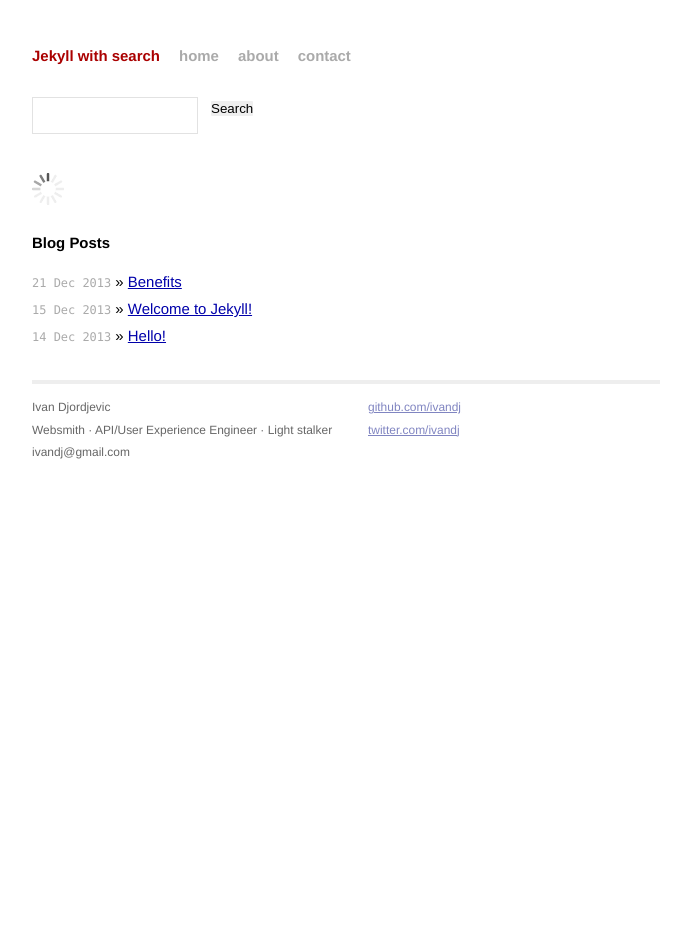
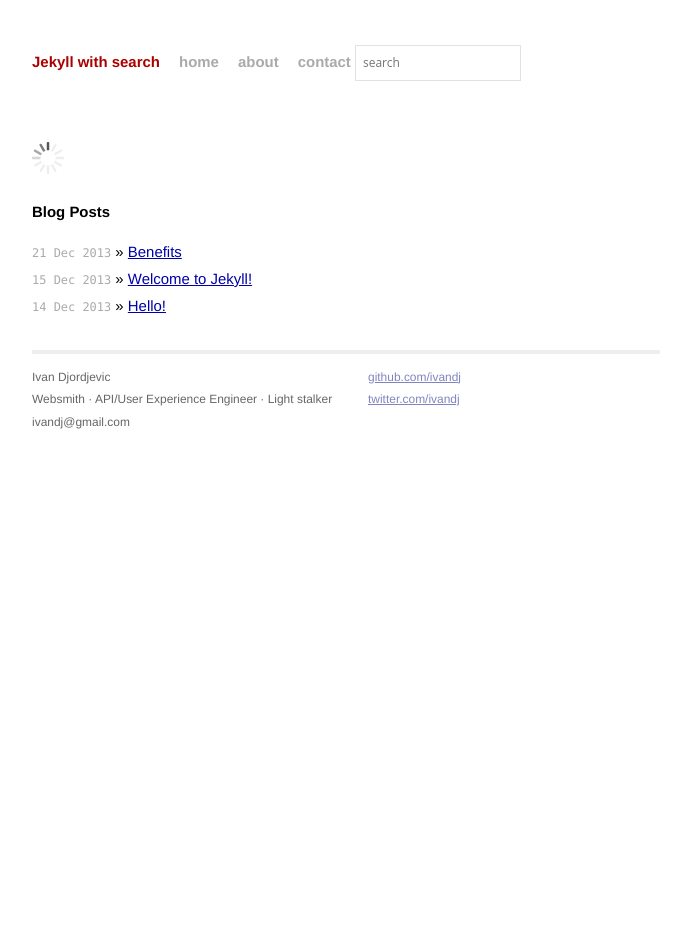
Before and after one commit to ivandj/jkls, a Jekyll site: the page built from index.html, in a window 1280 px wide. Shown: the whole page, without its empty margins (294-985 px from the left). Built offline with Jekyll 4.4.1, drawn with Linux system fonts in a browser that asks for light colours; nearby versions of some CDN libraries; Markdown is read by kramdown in place of the engine named in the settings.

Commit message:
search field only

```diff
--- a/_includes/search-form.html
+++ b/_includes/search-form.html
@@ -1,4 +1 @@
-        <div>
-            <div style="float: left;"><input type="text" id="tipue_search_input"></div>
-            <div style="float: left; margin-left: 13px;"><input type="button" id="tipue_search_button" value="Search"></div>
-        </div>
+<input type="text" id="tipue_search_input" placeholder="search">
```
